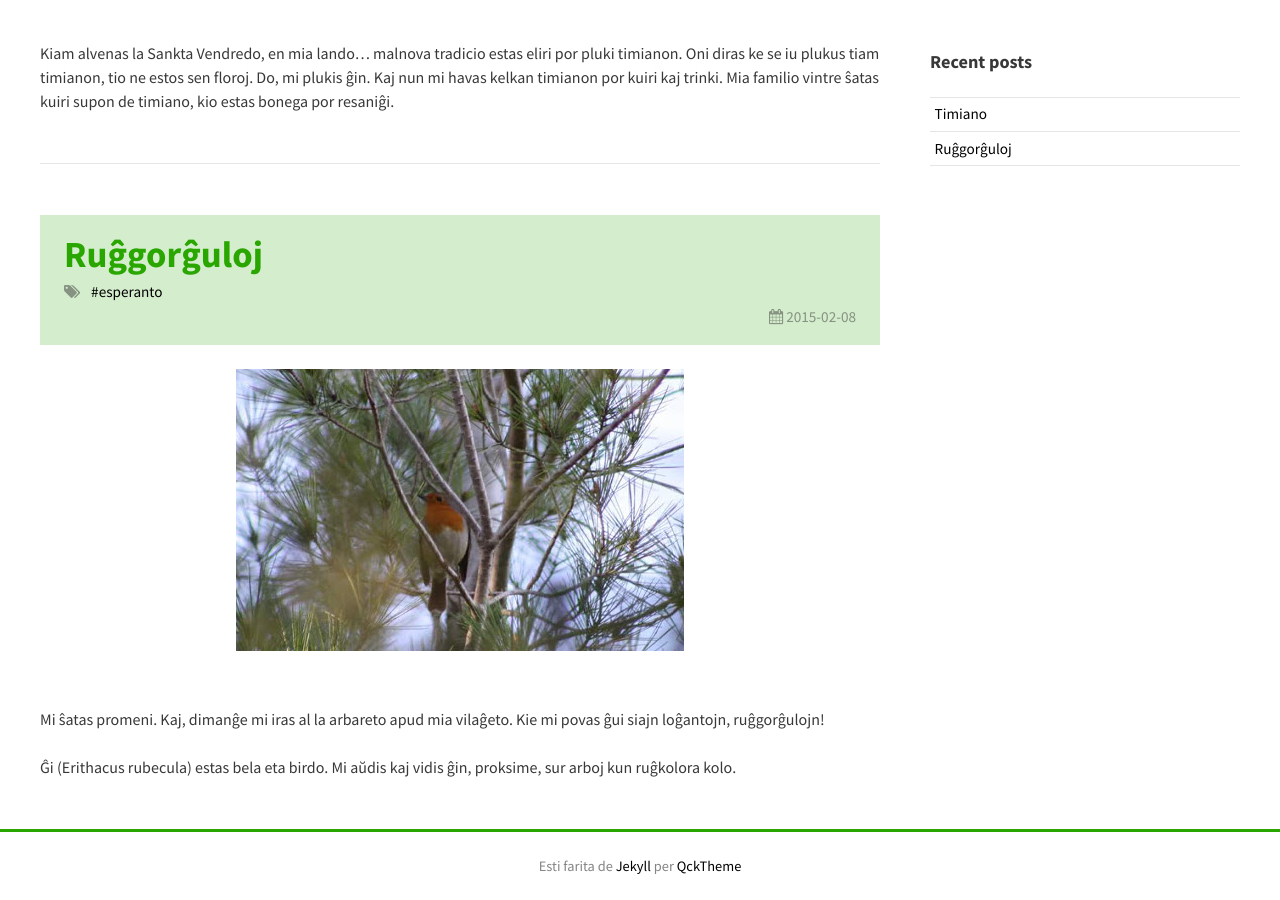
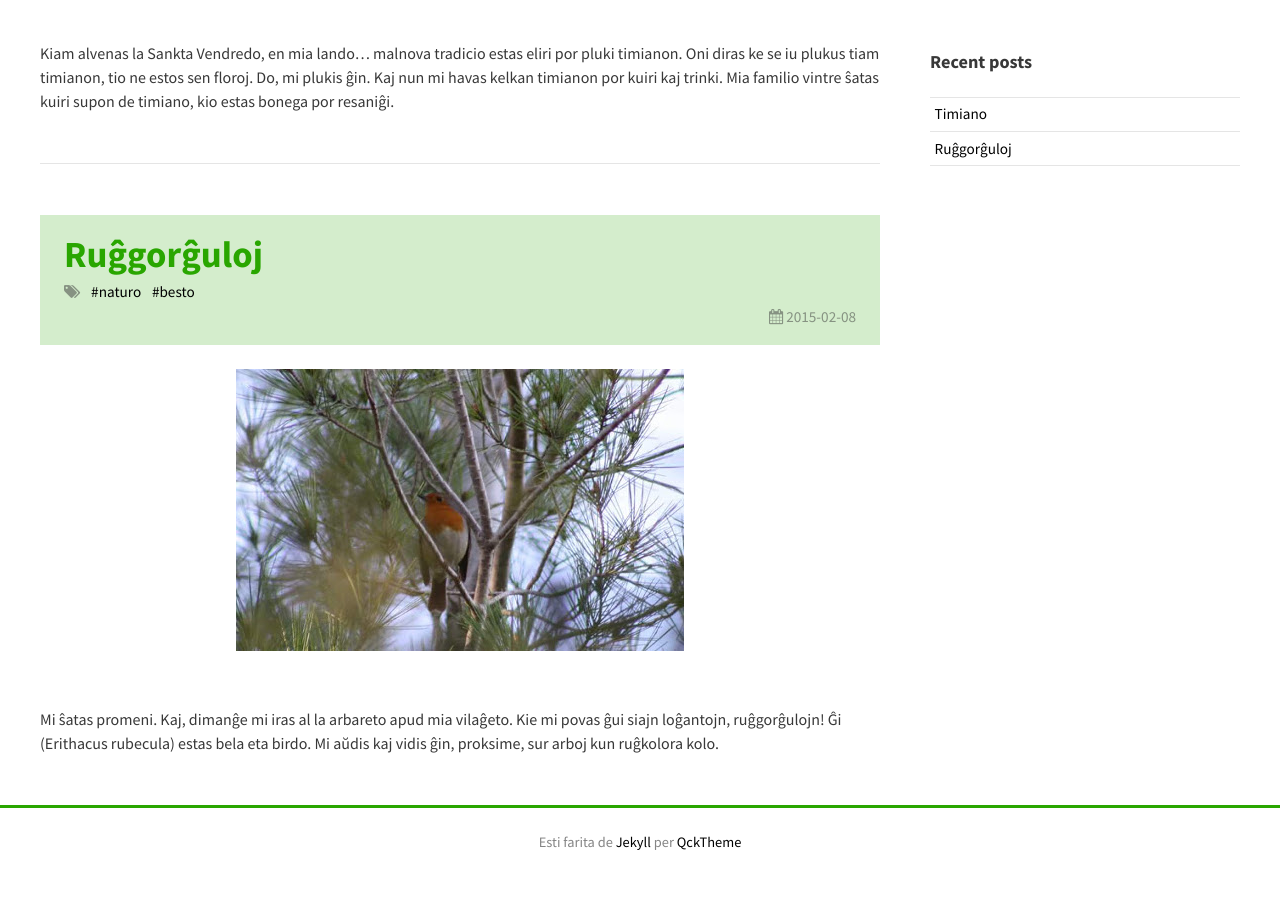
Before and after one commit to msaliko/msaliko.github.io, a Jekyll site: the page built from index.html, in a window 1280 px wide and 900 px high, scrolled down 810 px. Built offline with Jekyll 4.4.1, drawn with Linux system fonts in a browser that asks for light colours; nearby versions of some CDN libraries; Markdown is read by kramdown in place of the engine named in the settings; the list of posts is cut into pages by our own code; after the commit the page ends 1686 px from its top, so only the background shows below that.

Commit message:
Initial commit

```diff
--- a/_posts/2015-02-08-rugxorgxuloj.md
+++ b/_posts/2015-02-08-rugxorgxuloj.md
@@ -1,10 +1,9 @@
 ---
 layout: post
 title: Ruĝgorĝuloj
-tags: esperanto
+tags: naturo besto
 eye_catch: /bildujo/rugxgorgxulo.jpg
 ---
 
 Mi ŝatas promeni. Kaj, dimanĝe mi iras al la arbareto apud mia vilaĝeto. Kie mi povas ĝui siajn loĝantojn, ruĝgorĝulojn!
-
 Ĝi (Erithacus rubecula) estas bela eta birdo. Mi aŭdis kaj vidis ĝin, proksime, sur arboj kun ruĝkolora kolo.
--- a/_posts/2015-04-05-timiano.md
+++ b/_posts/2015-04-05-timiano.md
@@ -1,7 +1,7 @@
 ---
 layout: post
 title: Timiano
-tags: esperanto
+tags: naturo
 eye_catch: /bildujo/timiano.jpg
 ---
 Kiam alvenas la Sankta Vendredo, en mia lando... malnova tradicio estas eliri por pluki timianon.
```
